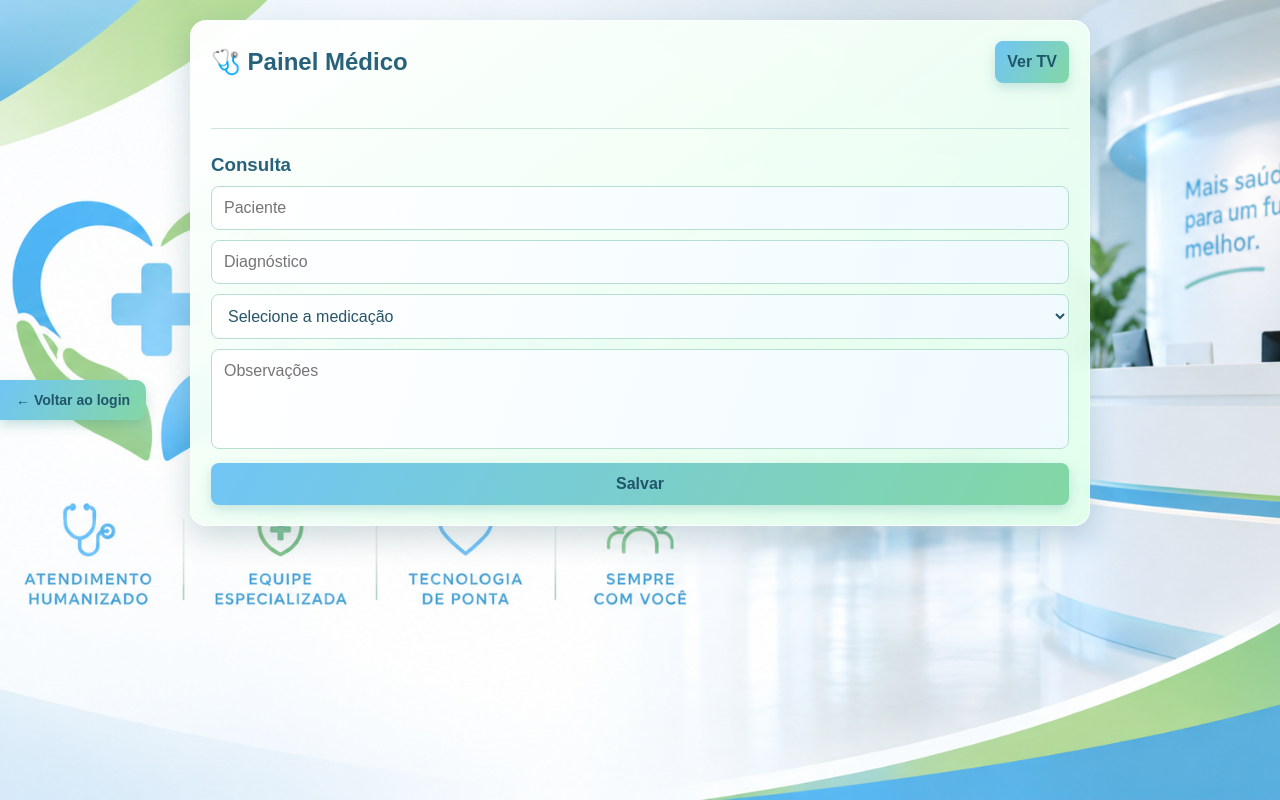
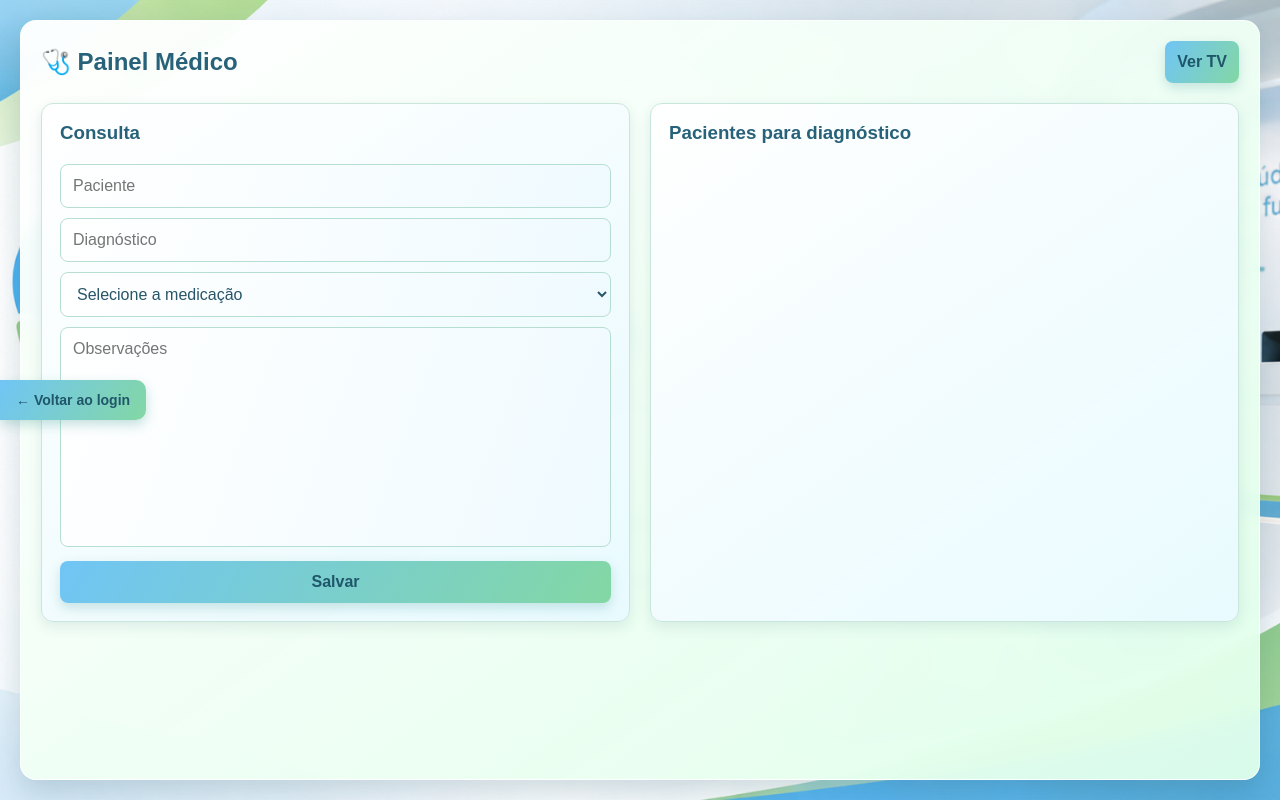
Before and after one commit to Tarzan367/Sentinela, a website: page frontend/medico.html in a window 1280 px wide. Drawn offline with Linux system fonts and the light colour scheme; no server answers.

Commit message:
save changes

```diff
--- a/frontend/css/style.css
+++ b/frontend/css/style.css
@@ -139,6 +139,44 @@ button:focus-visible {
 
 .medico-cabecalho button {
   width: auto;
+}
+
+.medico-container {
+  width: calc(100% - 40px);
+  max-width: none;
+  min-height: calc(100vh - 40px);
+  margin: 20px;
+}
+
+.medico-layout {
+  display: grid;
+  grid-template-columns: repeat(2, minmax(0, 1fr));
+  gap: 20px;
+  align-items: stretch;
+}
+
+.medico-consulta,
+.medico-fila {
+  min-width: 0;
+  padding: 18px;
+  border: 1px solid #c9e6dc;
+  border-radius: 12px;
+  background: linear-gradient(145deg, rgba(255, 255, 255, 0.98), rgba(232, 250, 255, 0.94));
+  box-shadow: 0 5px 14px rgba(24, 76, 91, 0.1);
+}
+
+.medico-consulta h3,
+.medico-fila h3 {
+  margin: 0 0 10px;
+}
+
+.medico-consulta textarea {
+  min-height: 220px;
+}
+
+.medico-fila {
+  max-height: calc(100vh - 150px);
+  overflow-y: auto;
 }
 
 .pacientes-fila {
@@ -398,3 +436,19 @@ hr {
     margin-left: 0;
   }
 }
+
+@media (max-width: 900px) {
+  .medico-container {
+    width: calc(100% - 24px);
+    min-height: auto;
+    margin: 12px;
+  }
+
+  .medico-layout {
+    grid-template-columns: 1fr;
+  }
+
+  .medico-fila {
+    max-height: none;
+  }
+}
--- a/frontend/medico.html
+++ b/frontend/medico.html
@@ -8,18 +8,16 @@
 
 <a class="login-back-button" href="index.html">← Voltar ao login</a>
 
-<div class="container">
+<div class="container medico-container">
 
   <div class="medico-cabecalho">
     <h2>🩺 Painel Médico</h2>
     <button type="button" onclick="window.open('tv.html', '_blank', 'noopener')">Ver TV</button>
   </div>
 
-  <div id="triagens" class="medico-pacientes"></div>
-
-  <hr>
-
-  <h3>Consulta</h3>
+  <div class="medico-layout">
+    <section class="medico-consulta" aria-labelledby="titulo-consulta">
+      <h3 id="titulo-consulta">Consulta</h3>
 
       <input id="paciente" placeholder="Paciente" readonly>
 
@@ -32,6 +30,13 @@
       <textarea id="obs" placeholder="Observações"></textarea>
 
       <button onclick="salvar()">Salvar</button>
+    </section>
+
+    <aside class="medico-fila" aria-labelledby="titulo-pacientes">
+      <h3 id="titulo-pacientes">Pacientes para diagnóstico</h3>
+      <div id="triagens" class="medico-pacientes"></div>
+    </aside>
+  </div>
 
 </div>
 
```
Lines whose indentation alone changed are shown as unchanged.
